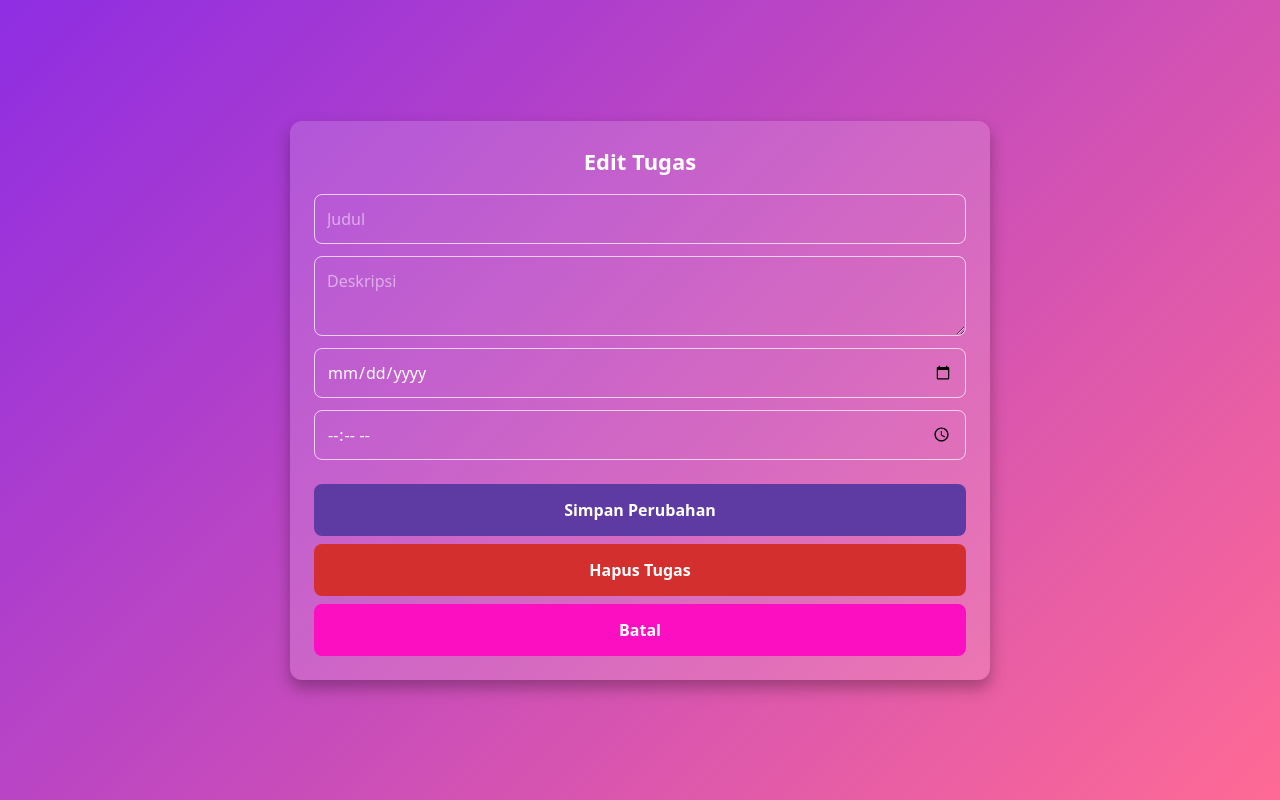
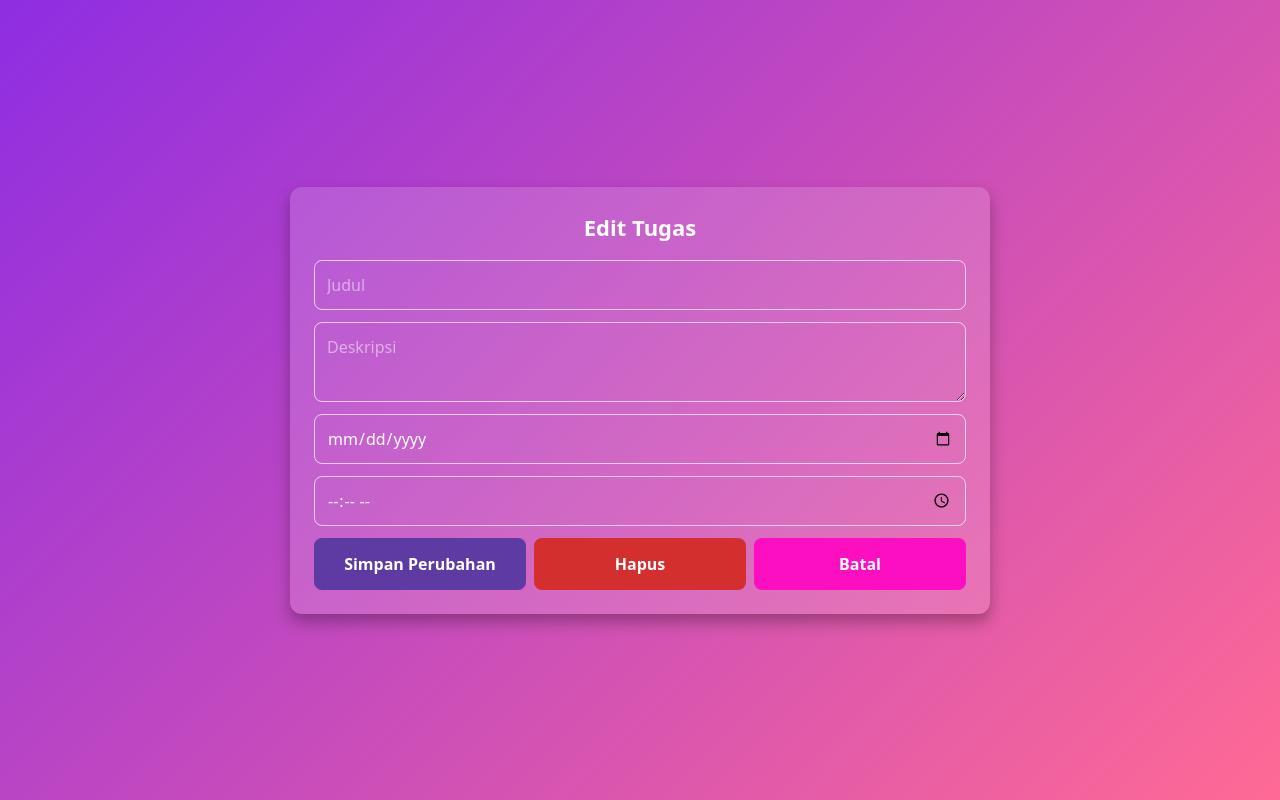
Before and after one commit to TokisakiK-423/K-423X_Fix_Ini, a Next.js app in the folder web/: page /tasks/edit in a window 1280 px wide. Built offline with nearby package versions, Linux system fonts and the light colour scheme.

Commit message:
menyederhanakan edit

```diff
--- a/web/src/app/tasks/edit/page.tsx
+++ b/web/src/app/tasks/edit/page.tsx
@@ -1,31 +1,31 @@
 "use client";
 import { useEffect, useState } from "react";
 import { useRouter, useSearchParams } from "next/navigation";
+import { apiFetch } from "@/lib/tasks";
+import { styles } from "@/lib/styles/Add";
 
 export default function EditTaskPage() {
   const params = useSearchParams();
   const id = params?.get("id");
   const router = useRouter();
-
   const [title, setTitle] = useState("");
   const [description, setDescription] = useState("");
   const [date, setDate] = useState("");
   const [time, setTime] = useState("");
 
+
   useEffect(() => {
     if (!id) return;
+
     const fetchTask = async () => {
       try {
-        const token = localStorage.getItem("token");
-        const res = await fetch(`http://localhost:5000/api/tasks/${id}`, {
-          headers: { Authorization: `Bearer ${token}` },
-        });
+        const res = await apiFetch(`/tasks/${id}`);
         const json = await res.json();
         if (json.success) {
           setTitle(json.task.title);
           setDescription(json.task.description);
           setDate(json.task.date);
-          setTime(json.task.time);
+          setTime(json.task.time || "");
         } else {
           alert("Tugas tidak ditemukan");
         }
@@ -41,18 +41,15 @@ export default function EditTaskPage() {
       alert("Lengkapi semua data!");
       return;
     }
+
     try {
-      const token = localStorage.getItem("token");
-      const res = await fetch(`http://localhost:5000/api/tasks/${id}`, {
+      const res = await apiFetch(`/tasks/${id}`, {
         method: "PUT",
-        headers: {
-          "Content-Type": "application/json",
-          Authorization: `Bearer ${token}`,
-        },
-        body: JSON.stringify({ title, description, date, time }),
+        body: JSON.stringify({ title, description, date, time })
       });
+
       if (res.ok) {
-        alert("Tugas berhasil diperbarui");
+        alert("Tugas berhasil diperbarui!");
         router.replace("/home");
       } else {
         alert("Gagal memperbarui tugas");
@@ -64,15 +61,12 @@ export default function EditTaskPage() {
 
   const handleDelete = async () => {
     if (!confirm("Yakin ingin menghapus tugas ini?")) return;
+
     try {
-      const token = localStorage.getItem("token");
-      const res = await fetch(`http://localhost:5000/api/tasks/${id}`, {
-        method: "DELETE",
-        headers: { Authorization: `Bearer ${token}` },
-      });
+      const res = await apiFetch(`/tasks/${id}`, { method: "DELETE" });
       if (res.ok) {
-        alert("Tugas berhasil dihapus");
-        router.replace("/home"); // Redirect ke home setelah hapus
+        alert("Tugas berhasil dihapus!");
+        router.replace("/home");
       } else {
         alert("Gagal menghapus tugas");
       }
@@ -85,94 +79,32 @@ export default function EditTaskPage() {
     <div style={styles.background}>
       <div style={styles.container}>
         <h2 style={styles.title}>Edit Tugas</h2>
-        <input
-          placeholder="Judul"
-          value={title}
-          onChange={(e) => setTitle(e.target.value)}
-          style={styles.input}
-        />
-        <textarea
-          placeholder="Deskripsi"
-          value={description}
-          onChange={(e) => setDescription(e.target.value)}
-          style={{ ...styles.input, minHeight: 80 }}
-        />
-        <input
-          type="date"
-          value={date}
-          onChange={(e) => setDate(e.target.value)}
-          style={styles.input}
-        />
-        <input
-          type="time"
-          value={time}
-          onChange={(e) => setTime(e.target.value)}
-          style={styles.input}
-        />
-        <button onClick={handleUpdate} style={{ ...styles.button, backgroundColor: "#5e3ba2", marginTop: 12 }}>
-          Simpan Perubahan
-        </button>
-        <button onClick={handleDelete} style={{ ...styles.button, backgroundColor: "#d32f2f", marginTop: 8 }}>
-          Hapus Tugas
-        </button>
-        <button onClick={() => router.replace("/home")} style={{ ...styles.button, backgroundColor: "#FC0FC0", marginTop: 8 }}>
-          Batal
-        </button>
+
+        <input placeholder="Judul" value={title}
+          onChange={e => setTitle(e.target.value)} style={styles.input} />
+        <textarea placeholder="Deskripsi" value={description}
+          onChange={e => setDescription(e.target.value)}
+          style={{ ...styles.input, minHeight: 80 }} />
+        <input type="date" value={date}
+          onChange={e => setDate(e.target.value)} style={styles.input} />
+        <input type="time" value={time}
+          onChange={e => setTime(e.target.value)} style={styles.input} />
+
+        <div style={{ display: "flex", gap: 8, flexWrap: "wrap" }}>
+          <button onClick={handleUpdate}
+            style={{ ...styles.button, backgroundColor: "#5e3ba2", flex: 1 }}>
+            Simpan Perubahan
+          </button>
+          <button onClick={handleDelete}
+            style={{ ...styles.button, backgroundColor: "#d32f2f", flex: 1 }}>
+            Hapus
+          </button>
+          <button onClick={() => router.replace("/home")}
+            style={{ ...styles.button, backgroundColor: "#FC0FC0", flex: 1 }}>
+            Batal
+          </button>
+        </div>
       </div>
     </div>
   );
 }
-
-const styles: { [key: string]: React.CSSProperties } = {
-  background: {
-    position: "fixed",
-    top: 0,
-    left: 0,
-    width: "100vw",
-    height: "100vh",
-    background: "linear-gradient(135deg, #8e2de2, #ff6a95)",
-    display: "flex",
-    justifyContent: "center",
-    alignItems: "center",
-    padding: 24,
-    boxSizing: "border-box",
-  },
-  container: {
-    backgroundColor: "rgba(255, 255, 255, 0.15)",
-    borderRadius: 12,
-    maxWidth: 700,
-    width: "100%",
-    padding: 24,
-    color: "white",
-    boxShadow: "0 8px 16px rgba(0,0,0,0.3)",
-    display: "flex",
-    flexDirection: "column",
-  },
-  title: {
-    fontWeight: "700",
-    fontSize: 22,
-    textAlign: "center",
-    marginBottom: 16,
-  },
-  input: {
-    backgroundColor: "transparent",
-    border: "1px solid rgba(255, 255, 255, 0.7)",
-    borderRadius: 8,
-    padding: 12,
-    marginBottom: 12,
-    fontSize: 16,
-    color: "white",
-    outline: "none",
-  },
-  button: {
-    border: "none",
-    borderRadius: 8,
-    color: "#fff",
-    padding: 14,
-    fontWeight: "bold",
-    cursor: "pointer",
-    width: "100%",
-    fontSize: 16,
-    transition: "background-color 0.3s ease",
-  },
-};
```
